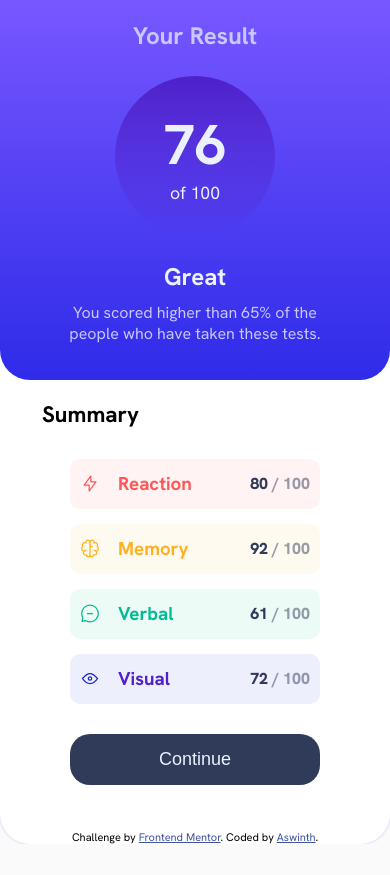
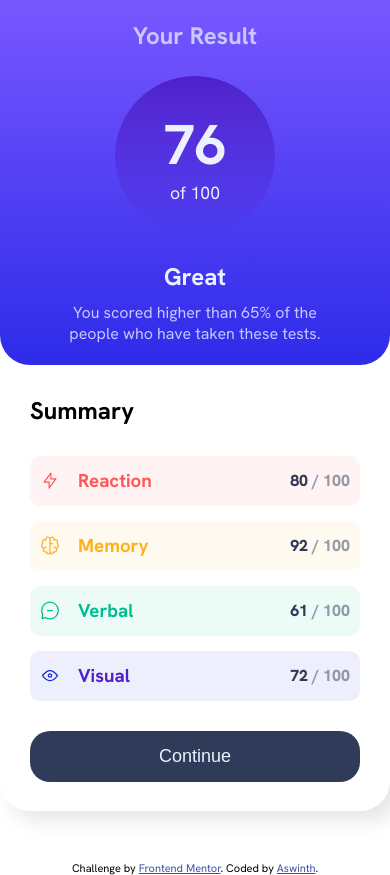
Before and after one commit to Aswinth24/Results-summary-component-main, a plain HTML site: page index.html in a window 390 px wide. Before the commit the page ends 844 px from the top, so only its background shows below. Drawn offline with Linux system fonts and the light colour scheme.

Commit message:
small changes in mobile view styles

```diff
--- a/style.css
+++ b/style.css
@@ -24,23 +24,25 @@
     --Dark-gray-blue: #303b5a;
 }
 body{
-   background-color:rgb(250, 250, 250);;
+
    width:100%;
    min-height: 100vh;
    font-family: 'Hanken Grotesk', sans-serif;
    display: flex;
    justify-content: center;
+   flex-direction: column;
    align-items: center;
+   gap:50px;
 }
 #card{
     display: grid;
-    grid-template-columns: repeat(2,300px);
-    grid-template-rows: 450px;
+    grid-template-columns: repeat(2,320px);
+    grid-template-rows: 470px;
     background-color:var(--White);
     overflow: hidden;
     border-radius:30px;
-    box-shadow: 0.1px 0.08px 2px rgb(120, 87, 255,0.2),-0.1px -0.08px
-    3px rgb(120, 87, 255,0.2);
+    box-shadow: 10px 10px 20px rgb(0, 0, 0,0.1);
+
 }
 .card-perc{
     border-radius:inherit;
@@ -96,19 +98,17 @@ body{
 .card-summary{
    display:flex;
    flex-direction: column;
-   align-items: center;
    gap:30px;
-   padding:20px;
+   padding:30px;
 }
 #list{
     width:100%;
-    display: grid;
-    place-items: center;
+    display: flex;
+    flex-direction: column;
     gap:20px;
-
 }
 .card-topic{
-    width:250px;
+
     height:50px;
     border-radius:10px;
     display: flex;
@@ -148,16 +148,15 @@ body{
 .card-topic:nth-child(4) h3{
     color:var(--Violet-blue);
 }
-.card-summary>h3{
-    font-size: 1.4rem;
-    width:100%;
-     padding:0 22px
+ .card-summary>h3{
+    font-size: 1.5rem;
    }
+
 .card-summary__button{
     border:0;
     font-size: 18px;
     font-weight: 500;
-    width: 250px;
+    width: 100%;
     padding: 15px 0;
     border-radius: 20px;
    background-color: var(--Dark-gray-blue);
@@ -174,20 +173,12 @@ body{
 .card-summary__button:hover{
     background: linear-gradient(180deg,var(--Light-slate-blue),var(--Light-royal-blue));
 }
-/*footer*/
-.attribution{
-    font-size: 18px;
-    width: 100%;
-    position: fixed;
-    bottom: 0;
-}
 @media screen and (max-width:650px)
 {
+
     #card
-    {
-        position: relative;
-        min-height: 100vh;
-        max-width:650px;
+    {  width:100%;
+        height: 100%;
         border-top-right-radius:0;
         border-top-left-radius: 0;
         grid-template-columns: 1fr;
@@ -257,7 +248,4 @@ body{
         height:45px;
         padding: 10px;
     }
-    .attribution{
-        font-size:12px;
-    }
 }
```
Also changed, not shown: index.html (+0 -1 lines).
